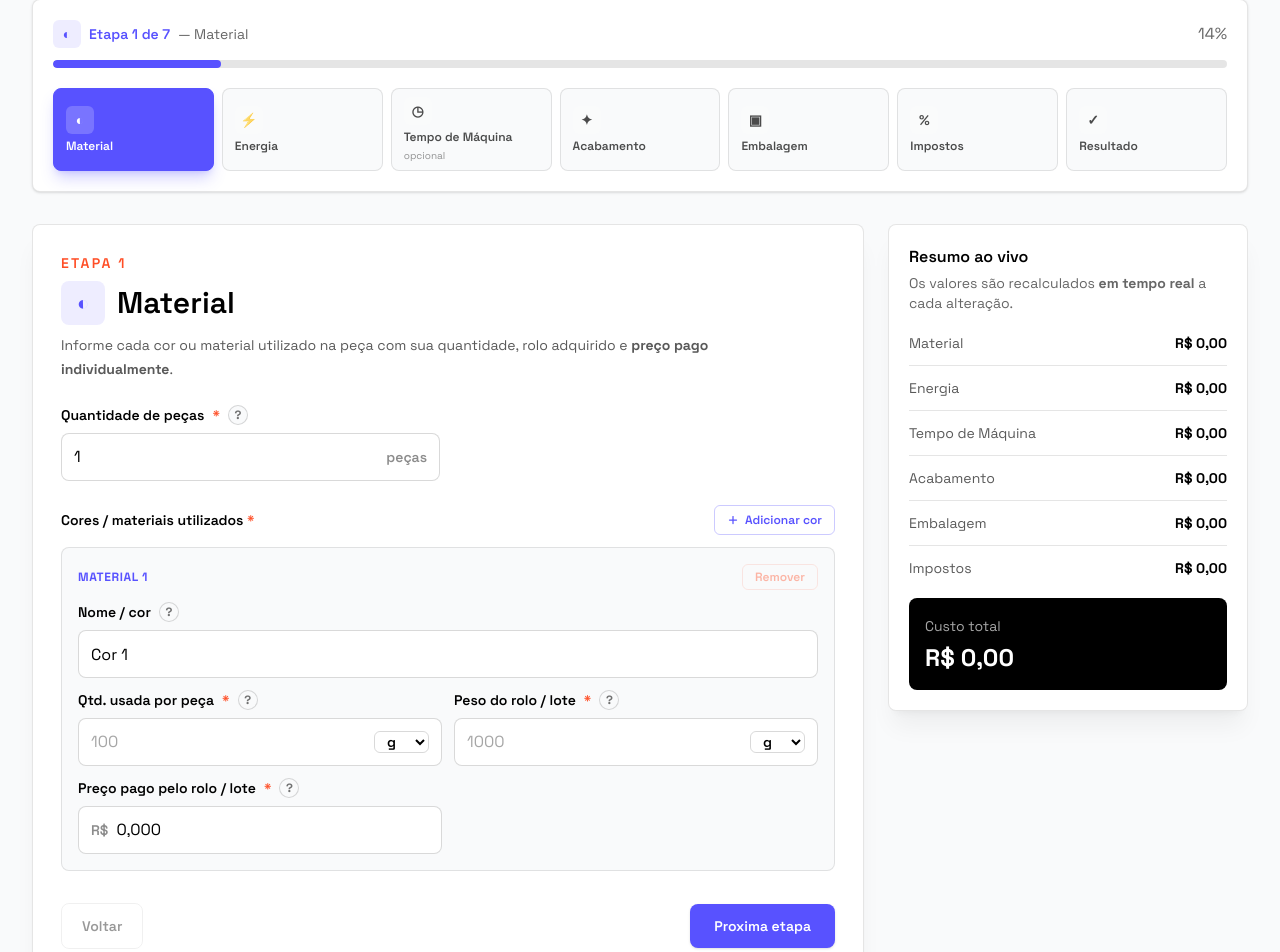
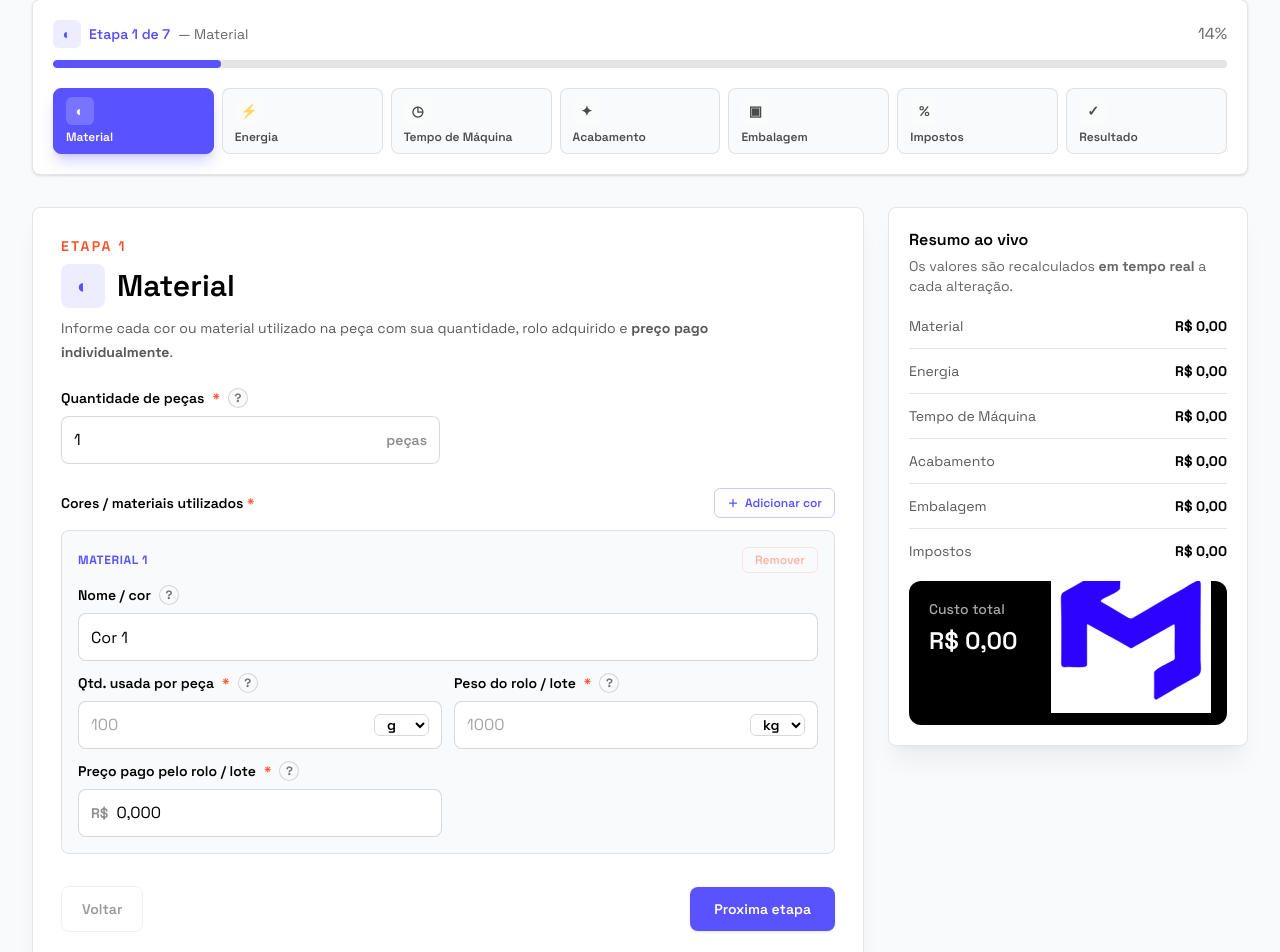
Before and after one commit to ModulusCoding/PrintingCalculator, a Next.js app: page /calculator in a window 1280 px wide. Shown: the part 504-1456 px from the top of the page. Built offline with nearby package versions, Linux system fonts and the light colour scheme.

Commit message:
feat: Arrumando algumas coisa s

```diff
--- a/app/calculator/page.tsx
+++ b/app/calculator/page.tsx
@@ -254,9 +254,20 @@ const steps: Step[] = [
 
 // ─── Helpers ──────────────────────────────────────────────────────────────────
 
-const toNumber = (value: string = "") => {
-  const normalized = value.replace(/[^\d.]/g, "");
+const toNumber = (value: string | number = "") => {
+  if (typeof value === "number") return value;
+
+  let str = String(value);
+
+  // Se possui vírgula, assume formato BR: remove pontos (milhar) e troca vírgula por ponto
+  if (str.includes(",")) {
+    str = str.replace(/\./g, "").replace(",", ".");
+  }
+
+  // Remove qualquer caractere que não seja dígito, ponto ou sinal negativo
+  const normalized = str.replace(/[^\d.-]/g, "");
   const parsed = Number.parseFloat(normalized);
+
   return Number.isFinite(parsed) ? parsed : 0;
 };
 
@@ -501,17 +512,17 @@ const printerOptions: PrinterOption[] = (
 // ─── Default state ────────────────────────────────────────────────────────────
 
 const defaultColorMaterials = (): ColorMaterial[] => [
-  { id: 1, name: "Cor 1", quantity: "", unit: "g", spoolWeight: "", spoolWeightUnit: "g", price: "0,000" },
+  { id: 1, name: "Cor 1", quantity: "", unit: "g", spoolWeight: "", spoolWeightUnit: "kg", price: "0,000" },
 ];
 
 const defaultPackaging = (): PackagingItem[] => [
-  { id: 1, name: "Caixa", value: "" },
-  { id: 2, name: "Etiqueta", value: "" },
-  { id: 3, name: "Plastico bolha", value: "" },
+  { id: 1, name: "", value: "" },
+  { id: 2, name: "", value: "" },
+  { id: 3, name: "", value: "" },
 ];
 
 const emptyColorMaterial = (id: number): ColorMaterial => ({
-  id, name: "", quantity: "", unit: "g", spoolWeight: "", spoolWeightUnit: "g", price: "",
+  id, name: "", quantity: "", unit: "g", spoolWeight: "", spoolWeightUnit: "kg", price: "",
 });
 
 const emptyPackagingItem = (id: number): PackagingItem => ({ id, name: "", value: "" });
@@ -786,14 +797,34 @@ export default function CalculatorPage() {
 
   const stepErrors = useMemo(() => {
     const hasValidColor = colorMaterials.some(
-      (cm) => toNumber(cm.quantity) > 0 && toNumber(cm.spoolWeight) > 0 && toCurrencyNumber(cm.price) > 0,
+  (cm) =>
+    toNumber(cm.quantity) > 0 &&
+    toNumber(cm.spoolWeight) > 0 &&
+    toCurrencyNumber(cm.price) > 0,
 );
+
+const validPrintingTime =
+  toNumber(printingHours) > 0 ||
+  toNumber(printingMinutes) > 0;
+
 return [
   !toNumber(pieceQuantity) || !hasValidColor,
-      !toNumber(printerConsumption) || !toNumber(printingHours) || !toCurrencyNumber(kwhValue),
-      false, false,
-      packagingItems.some((item) => item.name.trim() && toCurrencyNumber(item.value) <= 0),
-      taxPercent.trim() === "" || toNumber(taxPercent) < 0,
+
+  !toNumber(printerConsumption) ||
+    !validPrintingTime ||
+    !toCurrencyNumber(kwhValue),
+
+  false,
+  false,
+
+  packagingItems.some(
+    (item) =>
+      item.name.trim() &&
+      toCurrencyNumber(item.value) <= 0
+  ),
+
+  toNumber(taxPercent) < 0,
+
   false,
 ];
   }, [colorMaterials, kwhValue, packagingItems, printerConsumption, printingHours, taxPercent, pieceQuantity]);
@@ -1004,7 +1035,7 @@ export default function CalculatorPage() {
                         }`}>
                       <span className="mb-1 flex h-6 w-6 items-center justify-center rounded-[6px] bg-white/20 text-sm">{step.icon}</span>
                       {step.title}
-                      {index === 2 && <span className="mt-1 block text-[10px] font-normal opacity-60">opcional</span>}
+
                     </button>
                   ))}
                 </nav>
@@ -1020,7 +1051,7 @@ export default function CalculatorPage() {
                       }`}>
                     <span className="mb-1 flex h-7 w-7 items-center justify-center rounded-[6px] bg-white/20 text-sm">{step.icon}</span>
                     {step.title}
-                    {index === 2 && <span className="mt-1 block text-[10px] font-normal opacity-60">opcional</span>}
+
                   </button>
                 ))}
               </nav>
@@ -1034,7 +1065,7 @@ export default function CalculatorPage() {
                   <h2 className="flex items-center gap-3 text-xl font-semibold text-black sm:text-2xl lg:text-3xl">
                     <span className="flex h-9 w-9 items-center justify-center rounded-[8px] bg-[#5852FF]/10 text-lg text-[#5852FF] sm:h-11 sm:w-11 sm:text-xl">{current.icon}</span>
                     <span>{current.title}</span>
-                    {currentStep === 2 && (
+                    {(currentStep === 2 || currentStep === 4 || currentStep === 5) && (
                       <span className="rounded-full border border-black/10 bg-[#F9FAFB] px-3 py-1 text-xs font-semibold text-black/50">opcional</span>
                     )}
                   </h2>
@@ -1069,8 +1100,8 @@ export default function CalculatorPage() {
                               <div className="sm:col-span-2">
                                 <TextField label="Nome / cor" hint="Identifique este material (ex: Vermelho PLA, Transparente PETG)." value={cm.name} onChange={(v) => updateColorMaterial(cm.id, "name", v)} placeholder="Vermelho PLA" />
                               </div>
-                              <NumberField label="Qtd. usada por peça" hint="Quantidade deste material em cada peça individual." suffix="g" suffixOptions={["g", "kg"]} suffixValue={cm.unit} onSuffixChange={(v) => updateColorMaterial(cm.id, "unit", v as WeightUnit)} value={cm.quantity} onChange={(v) => updateColorMaterial(cm.id, "quantity", v)} placeholder="100" required />
-                              <NumberField label="Peso do rolo / lote" hint="Peso total do rolo ou lote adquirido (ex: 1000 g, 1 kg)." suffix="g" suffixOptions={["g", "kg"]} suffixValue={cm.spoolWeightUnit} onSuffixChange={(v) => updateColorMaterial(cm.id, "spoolWeightUnit", v as WeightUnit)} value={cm.spoolWeight} onChange={(v) => updateColorMaterial(cm.id, "spoolWeight", v)} placeholder="1000" required />
+                              <NumberField label="Qtd. usada por peça" hint="Quantidade deste material em cada peça individual." suffix="kg" suffixOptions={["g", "kg"]} suffixValue={cm.unit} onSuffixChange={(v) => updateColorMaterial(cm.id, "unit", v as WeightUnit)} value={cm.quantity} onChange={(v) => updateColorMaterial(cm.id, "quantity", v)} placeholder="100" required />
+                              <NumberField label="Peso do rolo / lote" hint="Peso total do rolo ou lote adquirido (ex: 1000 g, 1 kg)." suffix="kg" suffixOptions={["g", "kg"]} suffixValue={cm.spoolWeightUnit} onSuffixChange={(v) => updateColorMaterial(cm.id, "spoolWeightUnit", v as WeightUnit)} value={cm.spoolWeight} onChange={(v) => updateColorMaterial(cm.id, "spoolWeight", v)} placeholder="1000" required />
                               <NumberField label="Preço pago pelo rolo / lote" hint="Valor total pago por este rolo ou lote específico." prefix={symbol} value={cm.price} onChange={(v) => updateColorMaterial(cm.id, "price", formatCurrencyInput(v, 3))} placeholder="0,00" required isCurrencyField />
                               {values.colorCosts[idx]?.costPerGram > 0 && (
                                 <MetricCard label="Custo desta cor" value={fmt(values.colorCosts[idx].costForAllPieces)} helper={`${values.colorCosts[idx].gramsUsed.toFixed(1)} g × ${fmt(values.colorCosts[idx].costPerGram)}/g × ${values.quantidadePecas} peça(s)`} />
@@ -1132,7 +1163,7 @@ export default function CalculatorPage() {
                       {(["manual", "automatic"] as MachineMode[]).map((mode) => (
                         <button key={mode} type="button" onClick={() => setMachineMode(mode)}
                           className={`rounded-[6px] px-4 py-2 text-sm font-semibold transition ${machineMode === mode ? "bg-[#5852FF] text-white shadow-sm" : "text-black/65 hover:text-[#5852FF]"}`}>
-                          {mode === "manual" ? "Manual" : "Automatico"}
+                          {mode === "manual" ? "Manual" : "Automático"}
                         </button>
                       ))}
                     </div>
@@ -1144,8 +1175,8 @@ export default function CalculatorPage() {
                     ) : (
                       <div className="grid gap-4 sm:grid-cols-2">
                         <NumberField label="Valor da impressora" hint="preço pago pela impressora ou valor de reposicao." prefix={symbol} value={printerValue} onChange={(v) => setPrinterValue(formatCurrencyInput(v, 3))} placeholder="2500,00" isCurrencyField />
-                        <NumberField label="Vida util estimada" hint="Vida util esperada da Máquina, em horas." suffix="h" value={printerLifeHours} onChange={setPrinterLifeHours} placeholder="5000" />
-                        <MetricCard label="Valor calculado por hora" value={fmt(values.valorHoraMáquina)} helper="Valor da impressora dividido pela vida util estimada." />
+                        <NumberField label="Vida útil estimada" hint="Vida útil esperada da Máquina, em horas." suffix="h" value={printerLifeHours} onChange={setPrinterLifeHours} placeholder="5000" />
+                        <MetricCard label="Valor calculado por hora" value={fmt(values.valorHoraMáquina)} helper="Valor da impressora dividido pela Vida útil estimada." />
                         <MetricCard label="Custo de Máquina" value={fmt(values.custoMáquina)} helper="Valor por hora calculado multiplicado pelo tempo de impressão." />
                       </div>
                     )}
@@ -1186,7 +1217,7 @@ export default function CalculatorPage() {
                 {/* ── Step 5: Taxes ── */}
                 {currentStep === 5 && (
                   <div className="grid gap-4 sm:grid-cols-2">
-                    <NumberField label="Percentual de impostos" hint="Percentual aplicado sobre o subtotal sem margem." suffix="%" value={taxPercent} onChange={setTaxPercent} placeholder="6" required />
+                    <NumberField label="Percentual de impostos" hint="Percentual aplicado sobre o subtotal sem margem." suffix="%" value={taxPercent} onChange={setTaxPercent} placeholder="6" />
                     <MetricCard label="Subtotal" value={fmt(values.subtotal)} helper="Soma de material, energia, Máquina, acabamento e embalagem." />
                     <MetricCard label="Impostos" value={fmt(values.custoImpostos)} helper="Subtotal multiplicado pelo percentual de impostos." />
                   </div>
@@ -1226,9 +1257,21 @@ export default function CalculatorPage() {
                   <SummaryRow label="Embalagem" value={fmt(values.custoEmbalagem)} />
                   <SummaryRow label="Impostos" value={fmt(values.custoImpostos)} />
                 </div>
-                <div className="mt-5 rounded-[8px] bg-black px-4 py-4 text-white">
-                  <span className="text-sm text-white/65">Custo total</span>
-                  <strong className="mt-1 block text-2xl">{fmt(values.custoTotal)}</strong>
+                <div className="relative mt-5 h-36 overflow-hidden rounded-[12px] bg-black px-5 py-4 text-white">
+  <span className="text-sm font-medium text-white/65">
+    Custo total
+  </span>
+
+  <strong className="mt-1 block text-2xl font-semibold">
+    {fmt(values.custoTotal)}
+  </strong>
+
+  <img
+    src="/logo.svg"
+    alt=""
+    aria-hidden="true"
+    className="pointer-events-none absolute right-4 bottom-3 w-40 opacity-100"
+  />
 </div>
                 {values.custoTotal > 0 && (
                   <button type="button" onClick={() => switchTab("marketplace")}
@@ -1805,10 +1848,24 @@ function NumberField({ label, hint, value, onChange, placeholder, prefix, suffix
             const raw = e.target.value;
             if (isCurrencyField) { onChange(raw.replace(/[^\d.,]/g, "")); }
             else {
-              let nextValue = numericOnly ? raw.replace(/\D/g, "") : raw.replace(/[^\d.]/g, "");
-              if (!numericOnly) { const p = nextValue.split("."); nextValue = p.length > 2 ? p[0] + "." + p.slice(1).join("") : nextValue; }
+            // Se o seu componente NumberField possuir uma lógica de replace no onChange:
+let nextValue = numericOnly
+  ? raw.replace(/\D/g, "") // Mantém apenas números inteiros
+  : raw.replace(/[^\d,]/g, "").replace(/(,.*?),/g, "$1"); // Permite números e apenas UMA vírgula
+
+            if (!numericOnly) {
+              const p = nextValue.split(".");
+              nextValue =
+                p.length > 2
+                  ? p[0] + "." + p.slice(1).join("")
+                  : nextValue;
+            }
+
             if (maxLength) nextValue = nextValue.slice(0, maxLength);
-              if (max !== undefined && nextValue !== "") nextValue = Math.min(Number(nextValue), max).toString();
+
+            if (max !== undefined && nextValue !== "")
+              nextValue = Math.min(Number(nextValue), max).toString();
+
             onChange(nextValue);
           }
           }}
```
Also changed, not shown: public/logo.svg (added), public/logo_cinza.svg (added). Lines whose indentation alone changed are shown as unchanged.
